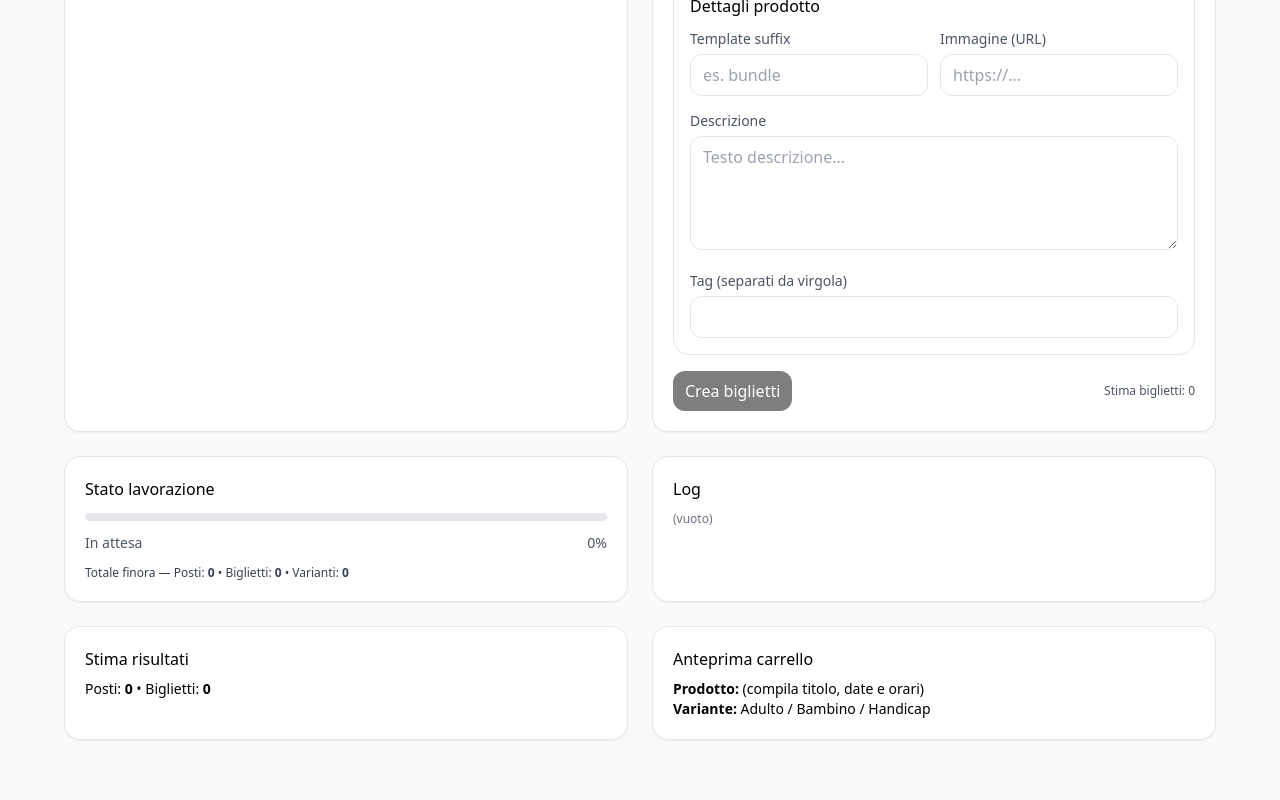
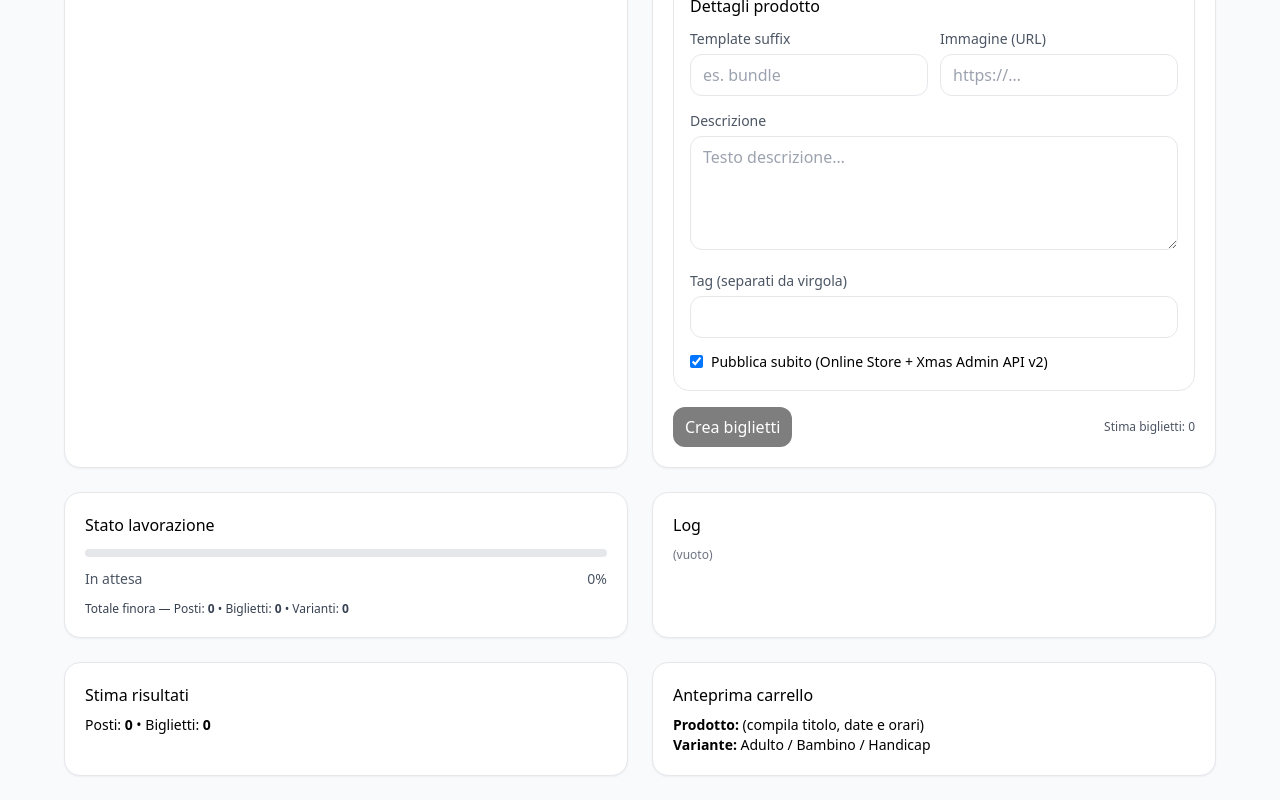
Before and after one commit to edysma/xmas-events-app, a Next.js app: page /admin/generator in a window 1280 px wide. Shown: the part 1061-1861 px from the top of the page. Before the commit the page ends 1825 px from the top, so only its background shows below. Built offline with nearby package versions, Linux system fonts and the light colour scheme.

Commit message:
Update page.tsx

```diff
--- a/app/admin/generator/page.tsx
+++ b/app/admin/generator/page.tsx
@@ -9,6 +9,7 @@ import { useMemo, useState, useEffect, useRef } from "react";
  * - Batching per date contigue con limite eventi/slot per batch
  * - Retry/backoff su 429/5xx (+ Retry-After se presente)
  * - Barra di avanzamento e log compatto
+ * - Toggle "Pubblica subito" (Online Store + Xmas Admin API v2)
  */
 
 const LS_ADMIN_SECRET = "sinflora_admin_secret";
@@ -113,6 +114,9 @@ export default function AdminGeneratorUIV2() {
   const [bundleTitleBase, setBundleTitleBase] = useState(""); // Biglietti (visibili) — (UI only preview)
   const [dryRun, setDryRun] = useState(true);
   const [fridayAsWeekend, setFridayAsWeekend] = useState(false);
+
+  // ✅ Nuovo: pubblicazione immediata
+  const [publishNow, setPublishNow] = useState(true); // default ON (pubblica su entrambi i canali)
 
   // Prezzi — toggle "unico" + tripla (Adulto/Bambino/Handicap)
   const [holidayUnico, setHolidayUnico] = useState(false);
@@ -449,6 +453,7 @@ export default function AdminGeneratorUIV2() {
         const body = {
           source: "manual",
           dryRun,
+          publishNow, // ✅ nuovo flag: pubblicazione immediata ON/OFF per tutti i canali
           eventHandle: productTitleBase,
           startDate: b.start,
           endDate: b.end,
@@ -527,7 +532,7 @@ export default function AdminGeneratorUIV2() {
             />
             <label className="text-sm inline-flex items-center gap-2">
               <input className="size-4" type="checkbox" checked={dryRun} onChange={(e) => setDryRun(e.target.checked)} disabled={isRunning} />
-              Dry‑run
+              Dry-run
             </label>
           </div>
         </header>
@@ -779,6 +784,13 @@ export default function AdminGeneratorUIV2() {
                   <label className="text-sm text-gray-600">Tag (separati da virgola)</label>
                   <input value={tags} onChange={(e) => setTags(e.target.value)} className="w-full mt-1 rounded-xl border px-3 py-2" disabled={isRunning} />
                 </div>
+                {/* ✅ Nuovo: toggle pubblicazione */}
+                <div className="sm:col-span-2">
+                  <label className="inline-flex items-center gap-2 text-sm">
+                    <input type="checkbox" checked={publishNow} onChange={(e) => setPublishNow(e.target.checked)} disabled={isRunning} />
+                    Pubblica subito (Online Store + Xmas Admin API v2)
+                  </label>
+                </div>
               </div>
             </section>
 
```
